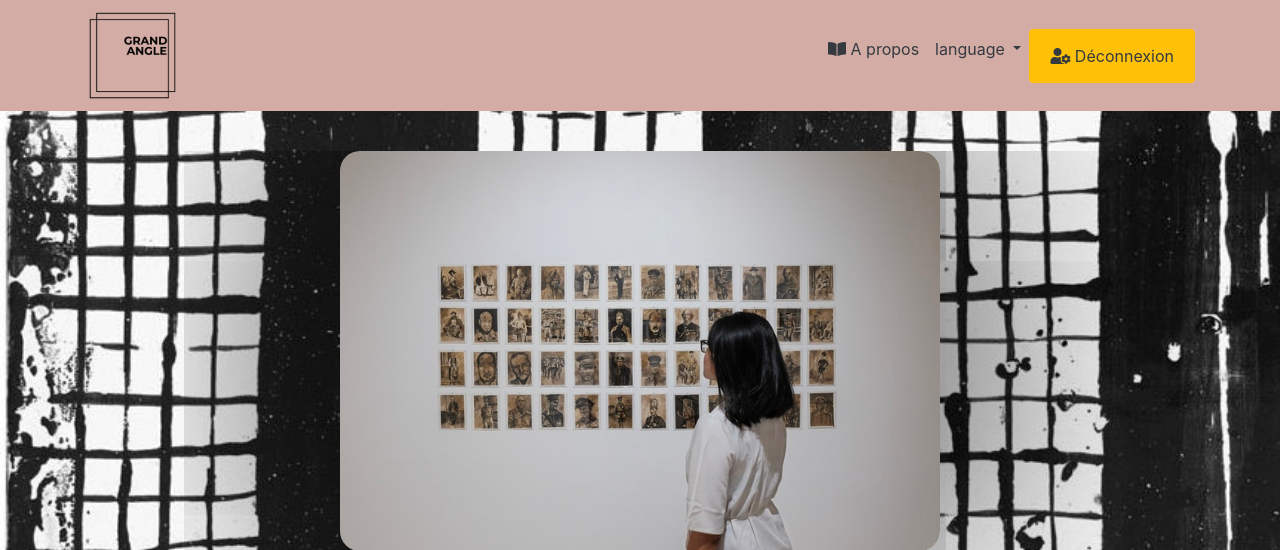
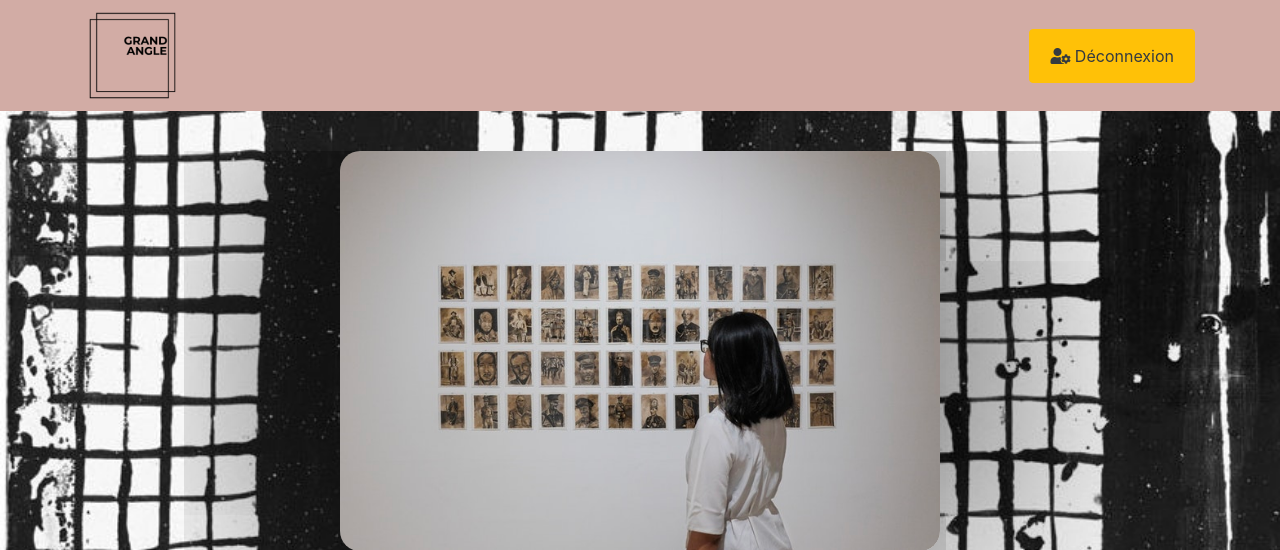
Before and after one commit to Xiaoxiaoshanshan/GA, a Symfony app: template templates/admin_home/index.html.twig in a window 1280 px wide. Shown: the top 550 px of the page. Run offline with Twig, Linux system fonts and the light colour scheme; the template is opened without the code that fills it, so the values that code supplies are empty; some libraries are stand-ins or nearby versions.

Commit message:
suppr button a propos + langue admin

```diff
--- a/templates/partials/navbar.html.twig
+++ b/templates/partials/navbar.html.twig
@@ -11,22 +11,6 @@
             </button>
             <div class="collapse navbar-collapse" id="navbarResponsive">
                 <ul class="navbar-nav ml-auto">
-                    <li class="nav-item">
-                        <a class="nav-link text-dark" href="/propos"><i class="fas fa-book-open"></i> A propos</a>
-                    </li>
-                    <li class="nav-item dropdown">
-                        <a class="nav-link dropdown-toggle text-dark" href="#" id="navbarDropdown" role="button" data-toggle="dropdown">
-                            language
-                        </a>
-                        <div class="dropdown-menu">
-                            <a class="dropdown-item text-dark" href="#"><img src="/assets/img/fr%20(2).png"> French</a>
-                            <div class="dropdown-divider"></div>
-                            <a class="dropdown-item text-dark" href="#"><img src="/assets/img/en.png"> English</a>
-                            <div class="dropdown-divider"></div>
-                            <a class="dropdown-item text-dark" href="#"><img src="/assets/img/ch.png"> 中文</a>
-
-                        </div>
-                    </li>
                         <li class="nav-item">
                         <button class="btn btn-warning"><a class="nav-link text-dark" href="/logout"><i class="fas fa-user-cog"></i> Déconnexion</a></button>
                     </li>
```
